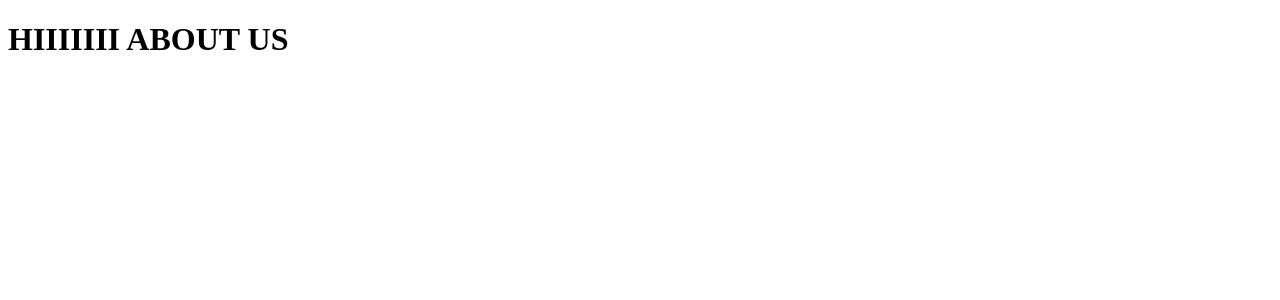
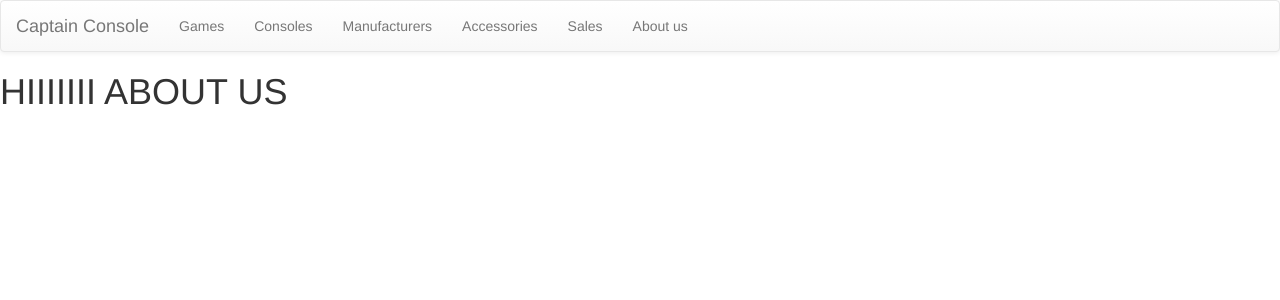
Before and after one commit to PalinaKG/Verklegt_2, a Django app: template captain_console/templates/about_us/index.html in a window 1280 px wide. Shown: the top 300 px of the page. Run offline with Django 3.2, Linux system fonts and the light colour scheme; the template is opened without the code that fills it, so the values that code supplies are empty; parts of the project's set-up code (start-up, migrations or seed data) failed here and were passed over; some libraries are stand-ins or nearby versions.

Commit message:
bootstrap

```diff
--- a/captain_console/captain_console/urls.py
+++ b/captain_console/captain_console/urls.py
@@ -17,6 +17,7 @@ from django.contrib import admin
 from django.urls import path, include
 
 urlpatterns = [
+    path('', include('game.urls')),
     path('admin/', admin.site.urls),
     path('games/', include('game.urls')),
     path('manufacturers/', include('manufacturer.urls')),
@@ -24,4 +25,5 @@ urlpatterns = [
     path('sales/', include('sale.urls')),
     path('about/', include('about_us.urls')),
     path('accessory/', include('accessory.urls'))
+
 ]
--- a/captain_console/templates/base.html
+++ b/captain_console/templates/base.html
@@ -1,12 +1,24 @@
+{% load static %}
 <!DOCTYPE html>
 <html lang="en">
 <head>
     <meta charset="UTF-8">
-    <title>Title</title>
+    <title>CaptainConsole</title>
+    <link rel="stylesheet" href="https://maxcdn.bootstrapcdn.com/bootstrap/3.3.7/css/bootstrap.min.css"
+          integrity="sha384-BVYiiSIFeK1dGmJRAkycuHAHRg32OmUcww7on3RYdg4Va+PmSTsz/K68vbdEjh4u" crossorigin="anonymous">
+
+    <!-- Optional theme -->
+    <link rel="stylesheet" href="https://maxcdn.bootstrapcdn.com/bootstrap/3.3.7/css/bootstrap-theme.min.css"
+          integrity="sha384-rHyoN1iRsVXV4nD0JutlnGaslCJuC7uwjduW9SVrLvRYooPp2bWYgmgJQIXwl/Sp" crossorigin="anonymous">
+    <link rel="stylesheet" href="{% static 'css/main.css' %}"/>
 </head>
 <body>
+{% include 'navigation.html' %}
 {% block content %}
+{% endblock %}
+<script src="https://maxcdn.bootstrapcdn.com/bootstrap/3.3.7/js/bootstrap.min.js"
+        integrity="sha384-Tc5IQib027qvyjSMfHjOMaLkfuWVxZxUPnCJA7l2mCWNIpG9mGCD8wGNIcPD7Txa"
+        crossorigin="anonymous"></script>
 
-{% endblock %}
 </body>
 </html>
--- /dev/null
+++ b/captain_console/templates/navigation.html
@@ -0,0 +1,30 @@
+<nav class="navbar navbar-default">
+    <div class="container-fluid">
+        <!-- Brand and toggle get grouped for better mobile display -->
+        <div class="navbar-header">
+            <button type="button" class="navbar-toggle collapsed" data-toggle="collapse"
+                    data-target="#bs-example-navbar-collapse-1" aria-expanded="false">
+                <span class="sr-only">Toggle navigation</span>
+                <span class="icon-bar"></span>
+                <span class="icon-bar"></span>
+                <span class="icon-bar"></span>
+            </button>
+            <a class="navbar-brand" href="/">Captain Console</a>
+        </div>
+
+        <!-- Collect the nav links, forms, and other content for toggling -->
+        <div class="collapse navbar-collapse" id="bs-example-navbar-collapse-1">
+            <ul class="nav navbar-nav">
+                <li><a href="{% url 'index' %}">Games <span class="sr-only">(current)</span></a></li>
+                <li><a href="{% url 'index' %}">Consoles</a></li>
+                <li><a href="{% url 'index' %}">Manufacturers</a></li>
+                <li><a href="{% url 'index' %}">Accessories</a></li>
+                <li><a href="{% url 'index' %}">Sales</a></li>
+                <li><a href="{% url 'index' %}">About us</a></li>
+
+            </ul>
+
+
+        </div><!-- /.navbar-collapse -->
+    </div><!-- /.container-fluid -->
+</nav>
```
Also changed, not shown: captain_console/captain_console/settings.py (+10 -1 lines), captain_console/static/css/main.css (added).
